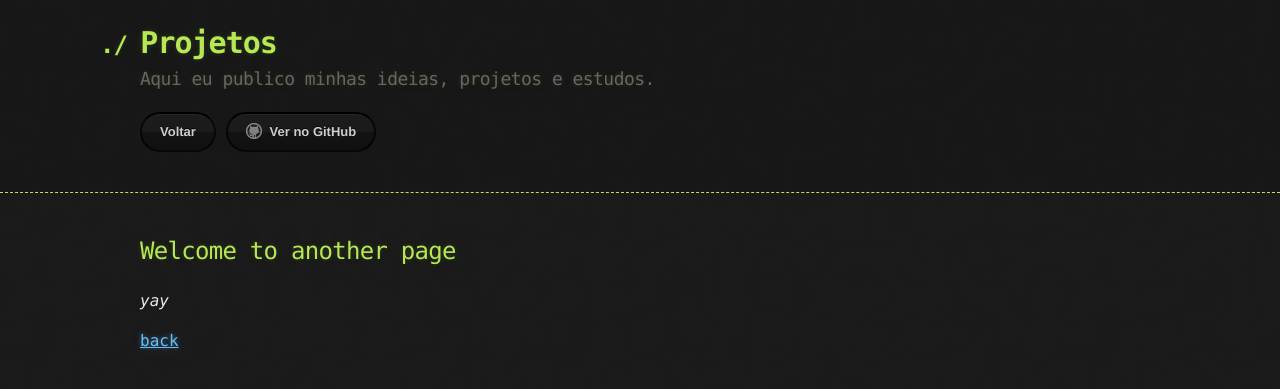
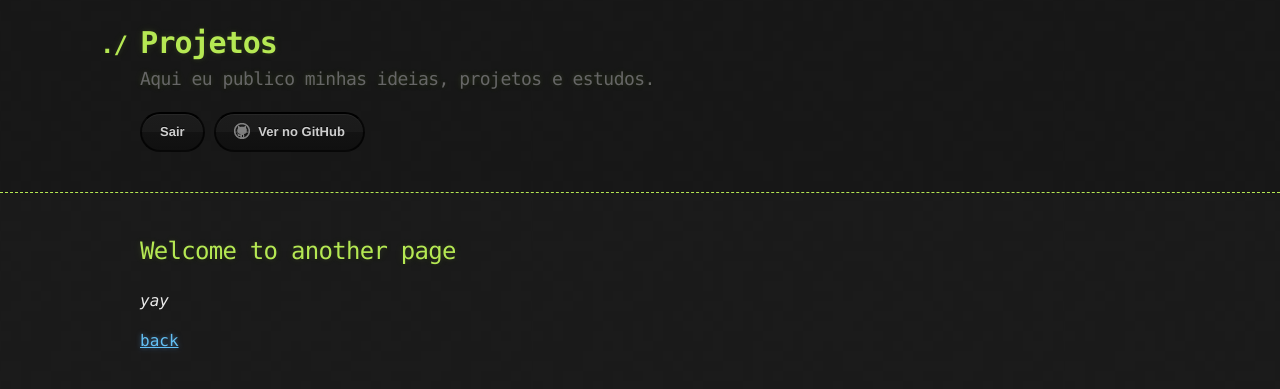
Before and after one commit to devnicius/Projetos, a Jekyll site: the page built from another-page.md, in a window 1280 px wide. Shown: the top 389 px of the page. Built offline with Jekyll 4.4.1, drawn with Linux system fonts in a browser that asks for light colours; our own code applies the rules of GitHub Pages for plain Markdown files.

Commit message:
Update default.html

```diff
--- a/_layouts/default.html
+++ b/_layouts/default.html
@@ -23,7 +23,7 @@
             <a href="{{ site.github.zip_url }}" class="btn">Download as .zip</a>
             <a href="{{ site.github.tar_url }}" class="btn">Download as .tar.gz</a>
           {% endif %}
-          <a href="https://devnicius.github.io/" class="btn">Voltar</a>
+          <a href="https://devnicius.github.io/" class="btn">Sair</a>
           <a href="{{ site.github.repository_url }}" class="btn btn-github"><span class="icon"></span>Ver no GitHub</a>
         </section>
       </div>
```
